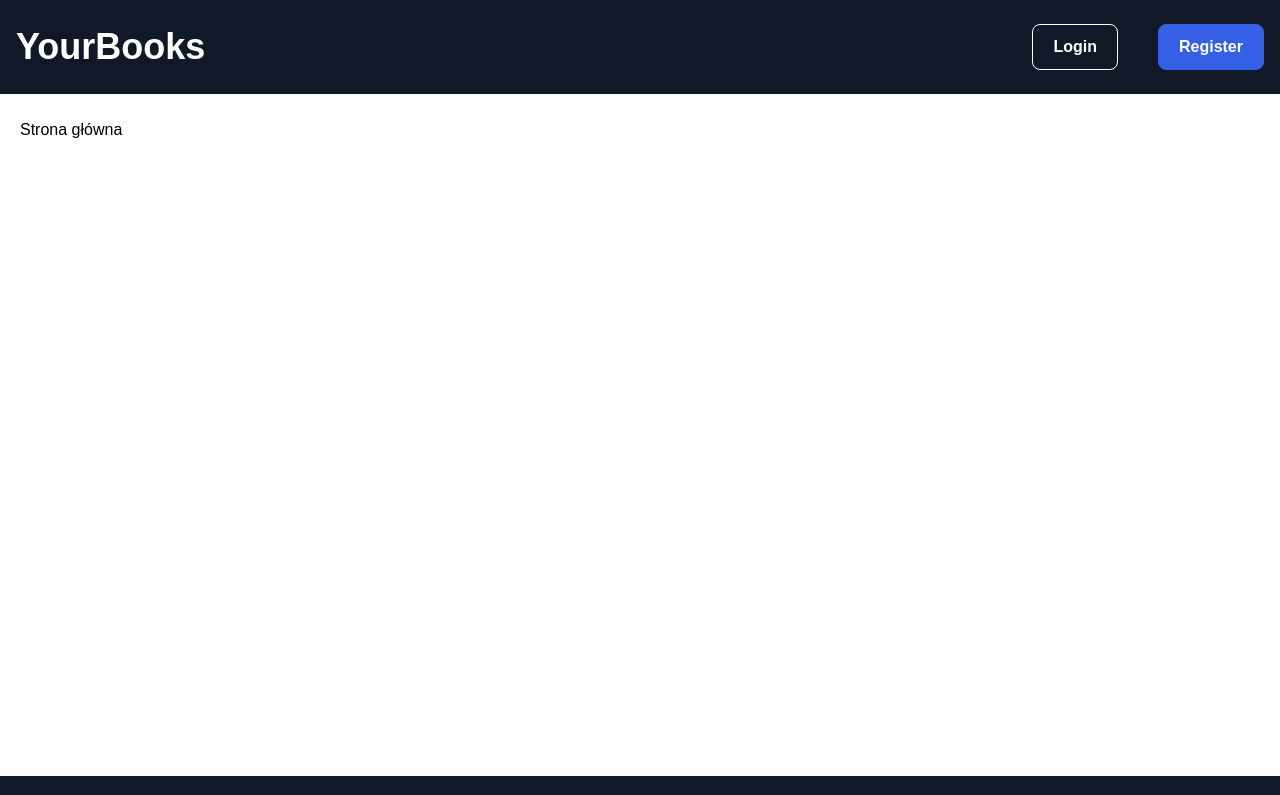
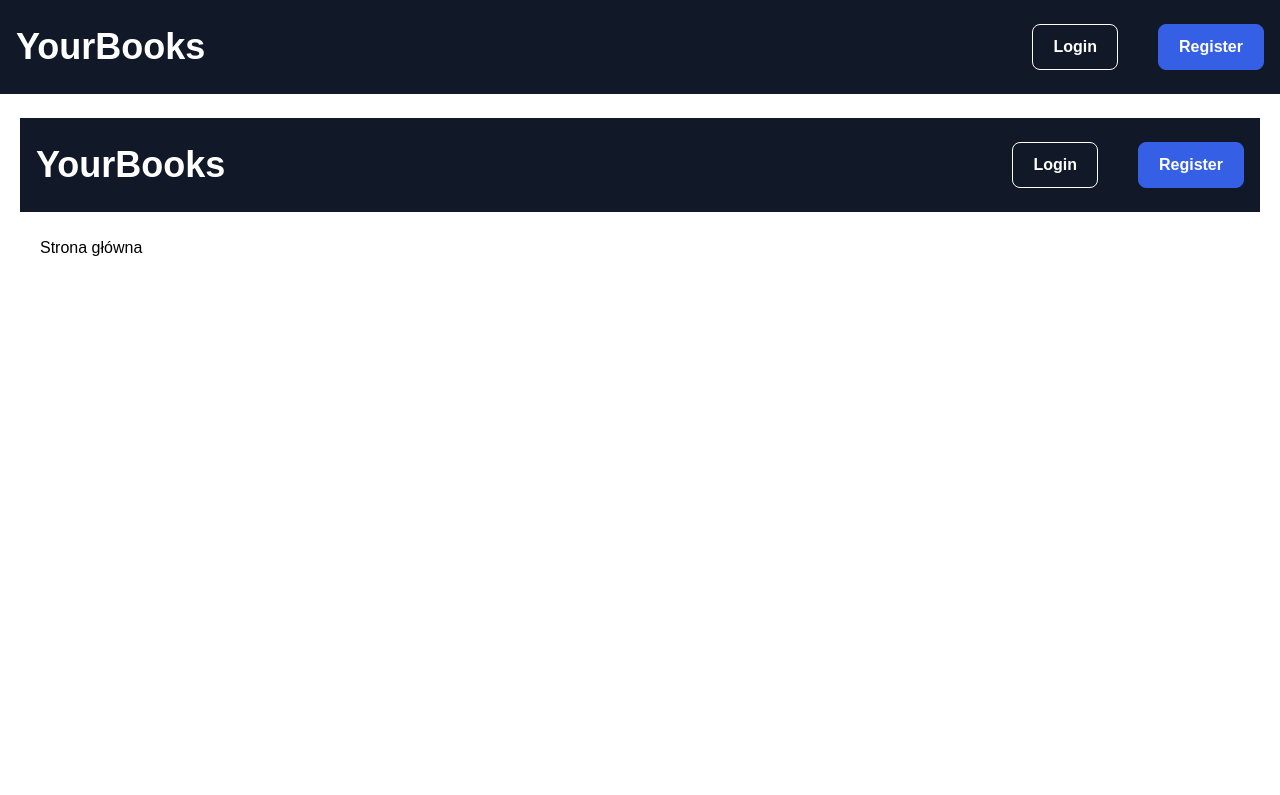
Before and after one commit to pmatyjasik/your-books, a Next.js app: page / in a window 1280 px wide. Shown: the top 795 px of the page. Built offline with nearby package versions, Linux system fonts and the light colour scheme; no server answers.

Commit message:
Use PageTemplate

```diff
--- a/src/pages/_app.tsx
+++ b/src/pages/_app.tsx
@@ -7,6 +7,7 @@ import {
 	DehydratedState,
 } from 'react-query';
 import 'styles/style.css';
+import PageTemplate from 'templates/PageTemplate';
 
 function MyApp({
 	Component,
@@ -16,7 +17,9 @@ function MyApp({
 	return (
 		<QueryClientProvider client={queryClient}>
 			<Hydrate state={pageProps.dehydratedState}>
-				<Component {...pageProps} />
+				<PageTemplate>
+					<Component {...pageProps} />
+				</PageTemplate>
 			</Hydrate>
 		</QueryClientProvider>
 	);
```
